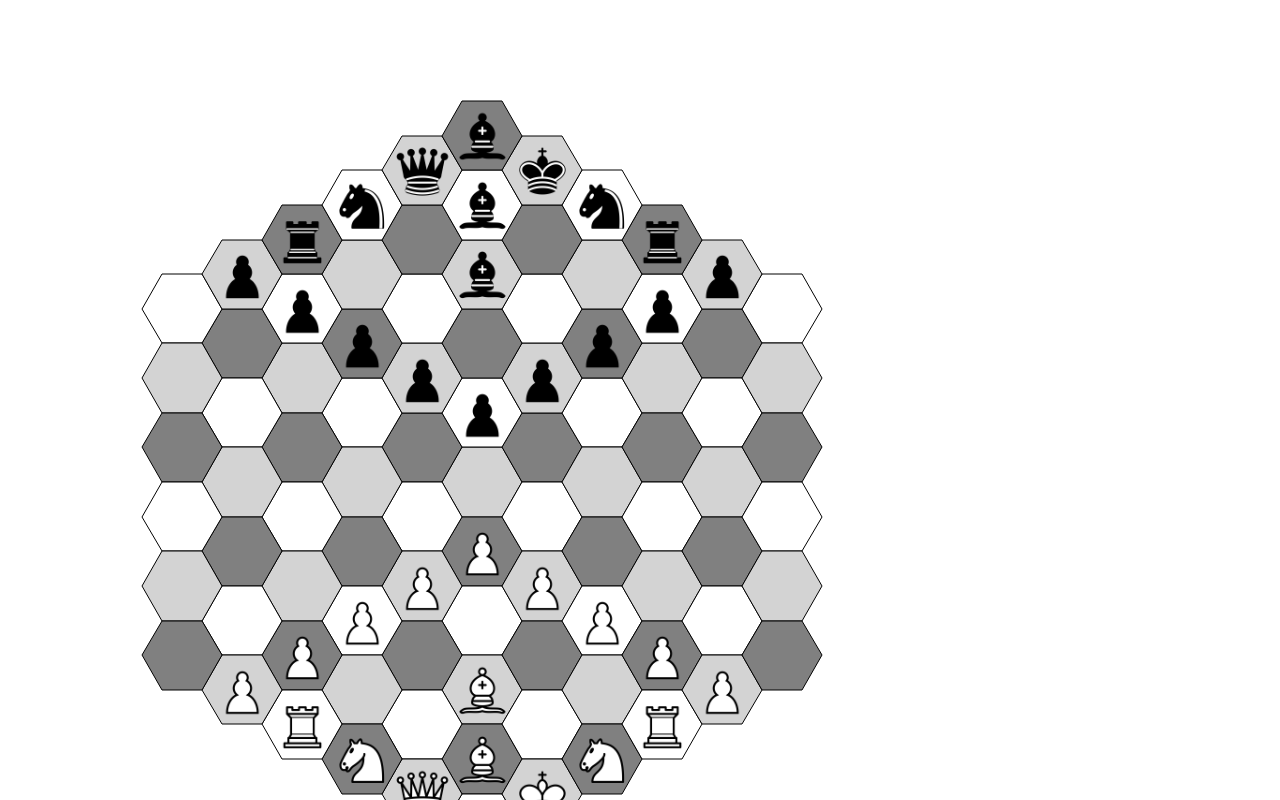
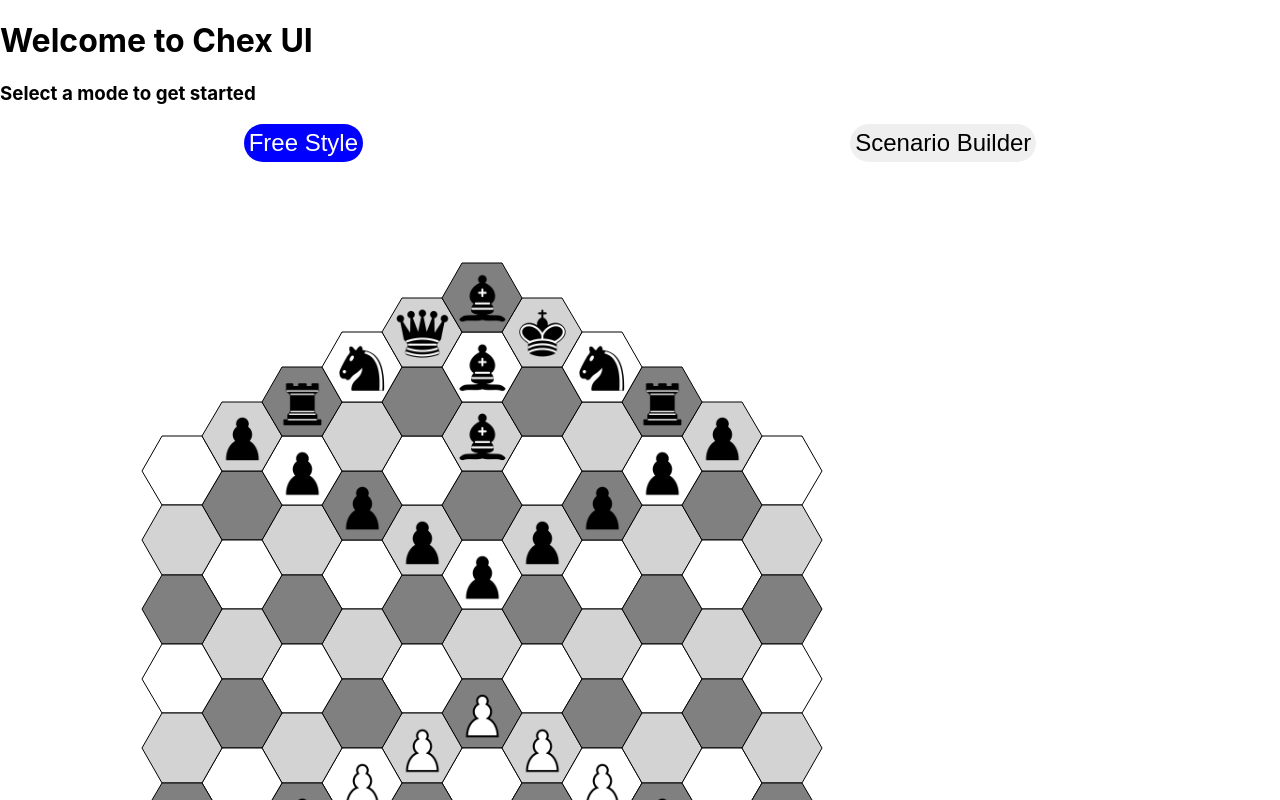
Before and after one commit to ahauter/chex_ui, a React (Create React App) app: page / in a window 1280 px wide. Shown: the top 800 px of the page. Built offline with nearby package versions, Linux system fonts and the light colour scheme.

Commit message:
Mode select in main app

```diff
--- a/src/App.js
+++ b/src/App.js
@@ -3,6 +3,7 @@ import Board from './components/board';
 import React from 'react';
 import useGameState from './hooks/gameState';
 import { useState } from 'react';
+import ModeSelect from './components/modeSelect';
 
 const makePieceArray = (starting_position) => {
   // we make an array with 3 indexs, one for each coordinate
@@ -29,21 +30,22 @@ const makePieceArray = (starting_position) => {
 }
 
 
+
 function App() {
+  const modes = ["Free Style", "Scenario Builder"]
   const [hexClicked, setHexClicked] = useState(null);
+  const [mode, setMode] = useState(modes[0]);
   const [state, dispatch] = useGameState();
   let pieceArray = makePieceArray(state.position);
-
-  const handleClick = (hex) => {
+  let handleClick = (hex) => { };
+  const handleClickGame = (hex, setHexClicked, dispatch) => {
     if (hexClicked === null) {
       setHexClicked(hex);
       return;
     }
     let [co1, co2, co3] = hexClicked;
     let piece = pieceArray[co1][co2][co3];
-    if (
-      piece === ""
-    ) {
+    if (piece === "") {
       setHexClicked(hex);
     } else {
       dispatch(
@@ -54,8 +56,14 @@ function App() {
       setHexClicked(null);
     }
   }
+  if (mode === "") {
+    handleClick = (hex) => handleClickGame(hex, setHexClicked, dispatch)
+  }
 
-  return (
+  return (<>
+    <h1>Welcome to Chex UI</h1>
+    <h3>Select a mode to get started</h3>
+    <ModeSelect selectedMode={mode} modeOptions={modes} setMode={setMode} />
     <Board
       width={900}
       height={900}
@@ -63,7 +71,7 @@ function App() {
       piecePositions={pieceArray}
       handleClick={handleClick}
     />
-  );
+  </>);
 }
 
 export default App;
```
